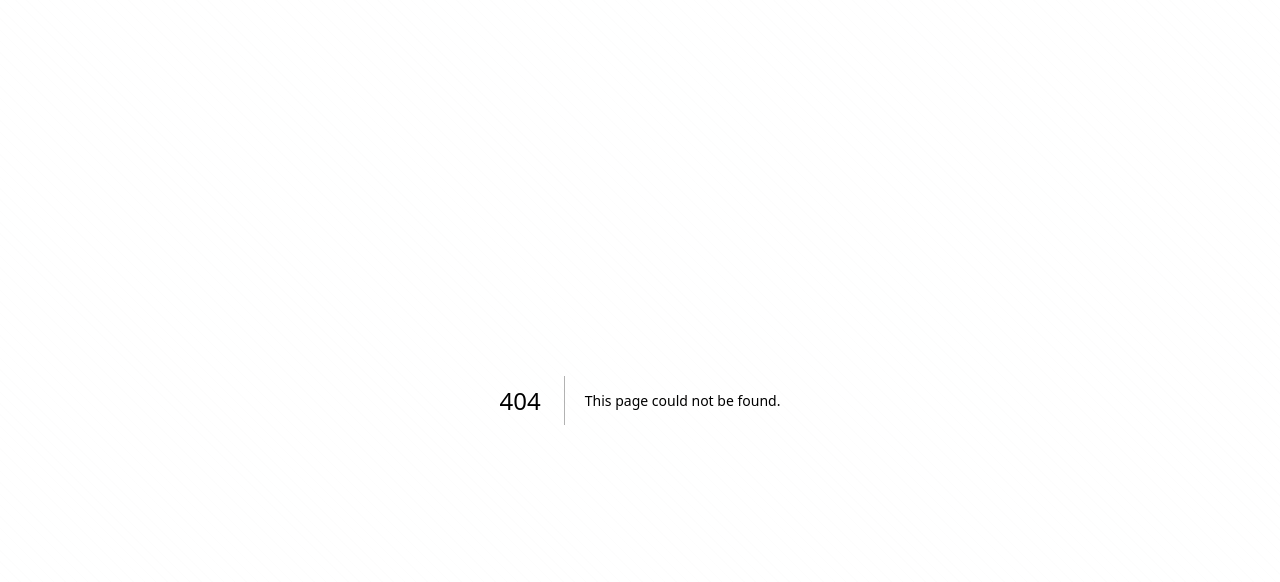
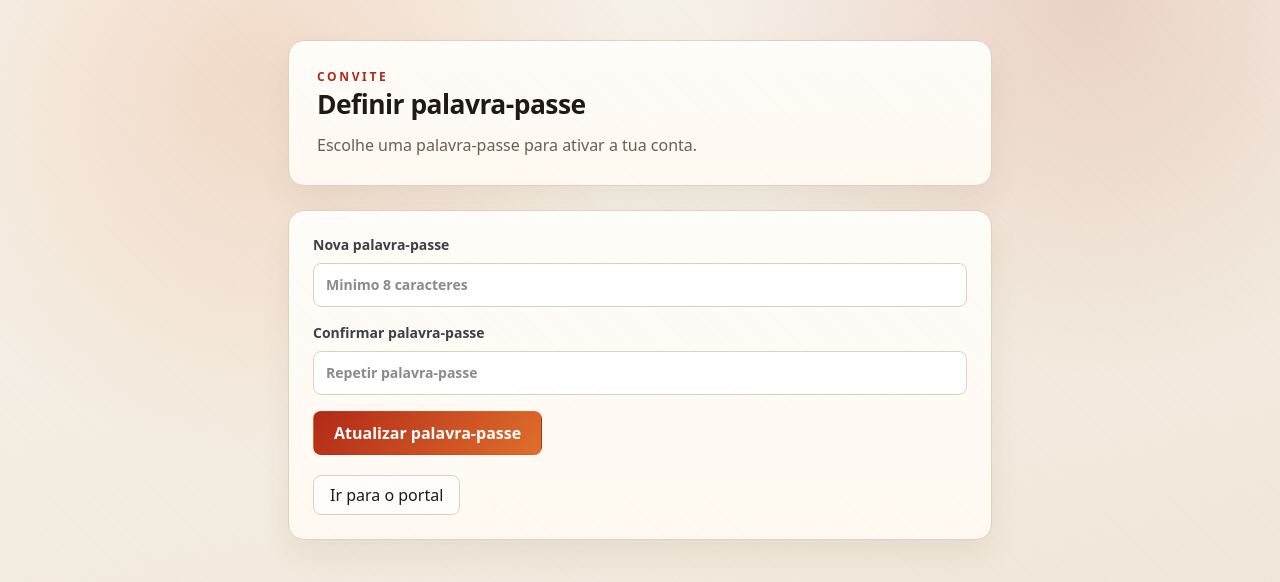
Before and after one commit to mariosilvarr03/Cka, a Next.js app: page /definir-password in a window 1280 px wide. Before the commit this address had no page. Shown: the top 582 px of the page. Built offline with nearby package versions, Linux system fonts and the light colour scheme.

Commit message:
redireciona no email

```diff
--- /dev/null
+++ b/app/definir-password/page.tsx
@@ -0,0 +1,28 @@
+import Link from "next/link";
+import ChangePasswordForm from "@/app/conta/ChangePasswordForm";
+
+export default function SetPasswordPage() {
+  return (
+    <main className="mx-auto min-h-screen w-full max-w-3xl px-4 py-6 sm:px-5 sm:py-8 md:px-8 md:py-10">
+      <header className="surface-card mb-5 rounded-2xl p-4 sm:p-5 md:mb-6 md:p-7">
+        <p className="text-xs font-semibold uppercase tracking-[0.22em] text-brand">Convite</p>
+        <h1 className="section-title text-foreground">Definir palavra-passe</h1>
+        <p className="muted mt-2">Escolhe uma palavra-passe para ativar a tua conta.</p>
+      </header>
+
+      <section className="surface-card rounded-2xl p-4 sm:p-5 md:p-6">
+        <ChangePasswordForm />
+
+        <div className="mt-5">
+          <Link
+            href="/"
+            scroll={false}
+            className="btn-ghost inline-flex h-11 w-full items-center justify-center rounded-lg px-4 font-medium hover:bg-white sm:h-10 sm:w-auto"
+          >
+            Ir para o portal
+          </Link>
+        </div>
+      </section>
+    </main>
+  );
+}
--- /dev/null
+++ b/app/login/InviteAcceptHandler.tsx
@@ -0,0 +1,59 @@
+"use client";
+
+import { useEffect, useState } from "react";
+import { useRouter } from "next/navigation";
+import { createClient } from "@/lib/supabase/browser";
+
+export default function InviteAcceptHandler() {
+  const router = useRouter();
+  const [error, setError] = useState<string | null>(null);
+
+  useEffect(() => {
+    const hash = window.location.hash;
+
+    if (!hash || !hash.includes("access_token=")) {
+      return;
+    }
+
+    const params = new URLSearchParams(hash.replace(/^#/, ""));
+    const accessToken = params.get("access_token");
+    const refreshToken = params.get("refresh_token");
+    const type = params.get("type");
+
+    if (!accessToken || !refreshToken) {
+      setError("Convite invalido. Pede um novo convite ao administrador.");
+      return;
+    }
+
+    const supabase = createClient();
+
+    void (async () => {
+      const { error: sessionError } = await supabase.auth.setSession({
+        access_token: accessToken,
+        refresh_token: refreshToken,
+      });
+
+      if (sessionError) {
+        setError("Nao foi possivel validar o convite. Pede um novo convite.");
+        return;
+      }
+
+      if (type === "invite" || type === "recovery") {
+        router.replace("/definir-password");
+        return;
+      }
+
+      router.replace("/");
+    })();
+  }, [router]);
+
+  if (!error) {
+    return null;
+  }
+
+  return (
+    <p className="mb-4 rounded-lg border border-danger/20 bg-red-50 p-3 text-sm text-danger">
+      {error}
+    </p>
+  );
+}
--- a/app/login/page.tsx
+++ b/app/login/page.tsx
@@ -1,4 +1,5 @@
 import { createClient } from "@/lib/supabase/server";
+import InviteAcceptHandler from "./InviteAcceptHandler";
 import { redirect } from "next/navigation";
 
 type LoginPageProps = {
@@ -54,6 +55,8 @@ export default async function LoginPage({ searchParams }: LoginPageProps) {
           <h2 className="mb-1 text-2xl font-bold text-zinc-900">Entrar</h2>
           <p className="mb-6 text-sm text-zinc-600">Usa o teu email e password para continuar.</p>
 
+          <InviteAcceptHandler />
+
           {params.error ? (
             <p className="mb-4 rounded-lg border border-danger/20 bg-red-50 p-3 text-sm text-danger">
               {params.error}
```
